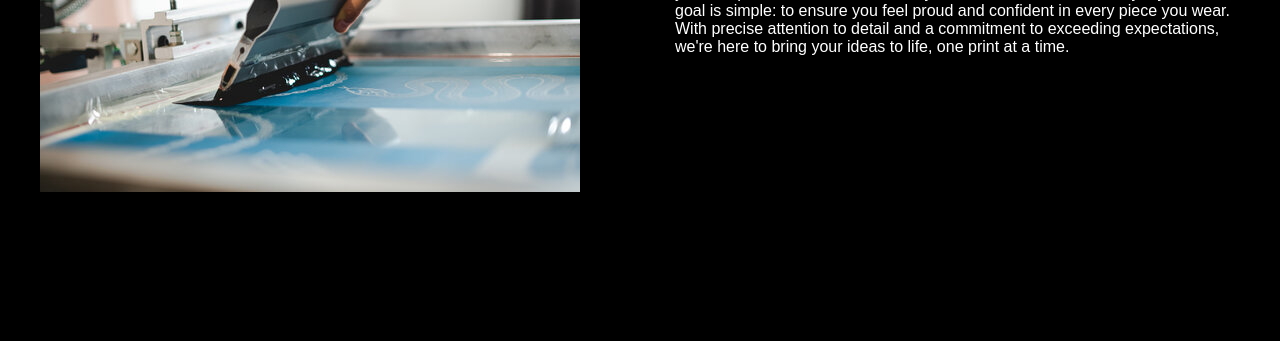
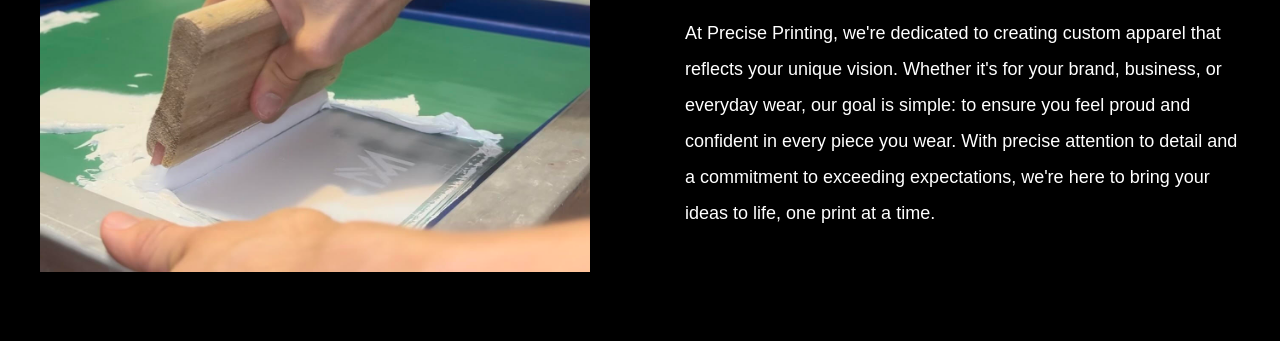
Before and after one commit to kevinochoa8266/precise-printing-site, a plain HTML site: page index.html in a window 1280 px wide. Shown: the part 751-1092 px from the top of the page. Drawn offline with nearby package versions, Linux system fonts and the light colour scheme; a web font is replaced by a local one.

Commit message:
Changed home page photo

```diff
--- a/index.html
+++ b/index.html
@@ -32,7 +32,7 @@
 
         <main>
             <div class="left-col">
-                <img src="assets/images/screen-print.jpg" alt="screen printing process">
+                <img src="assets/images/work-in-action.jpg" alt="screen printing process" class="in-action">
             </div>
             <div class="right-col">
                 <div class="got-started-heading">
--- a/styles.css
+++ b/styles.css
@@ -71,6 +71,11 @@ main {
     gap: 9.5rem;
 }
 
+.in-action {
+    width:55rem;
+    height:auto;
+}
+
 .got-started-heading {
     display: flex;
     gap: 1.4rem;
@@ -95,9 +100,10 @@ main {
 }
 
 .right-col p {
-    font-size: 1.6rem;
+    font-size: 1.8rem;
     font-weight: 500;
     color: white;
+    line-height: 2;
 }
 
 .p-precise {
```
Also changed, not shown: assets/images/work-in-action.jpg (added).
